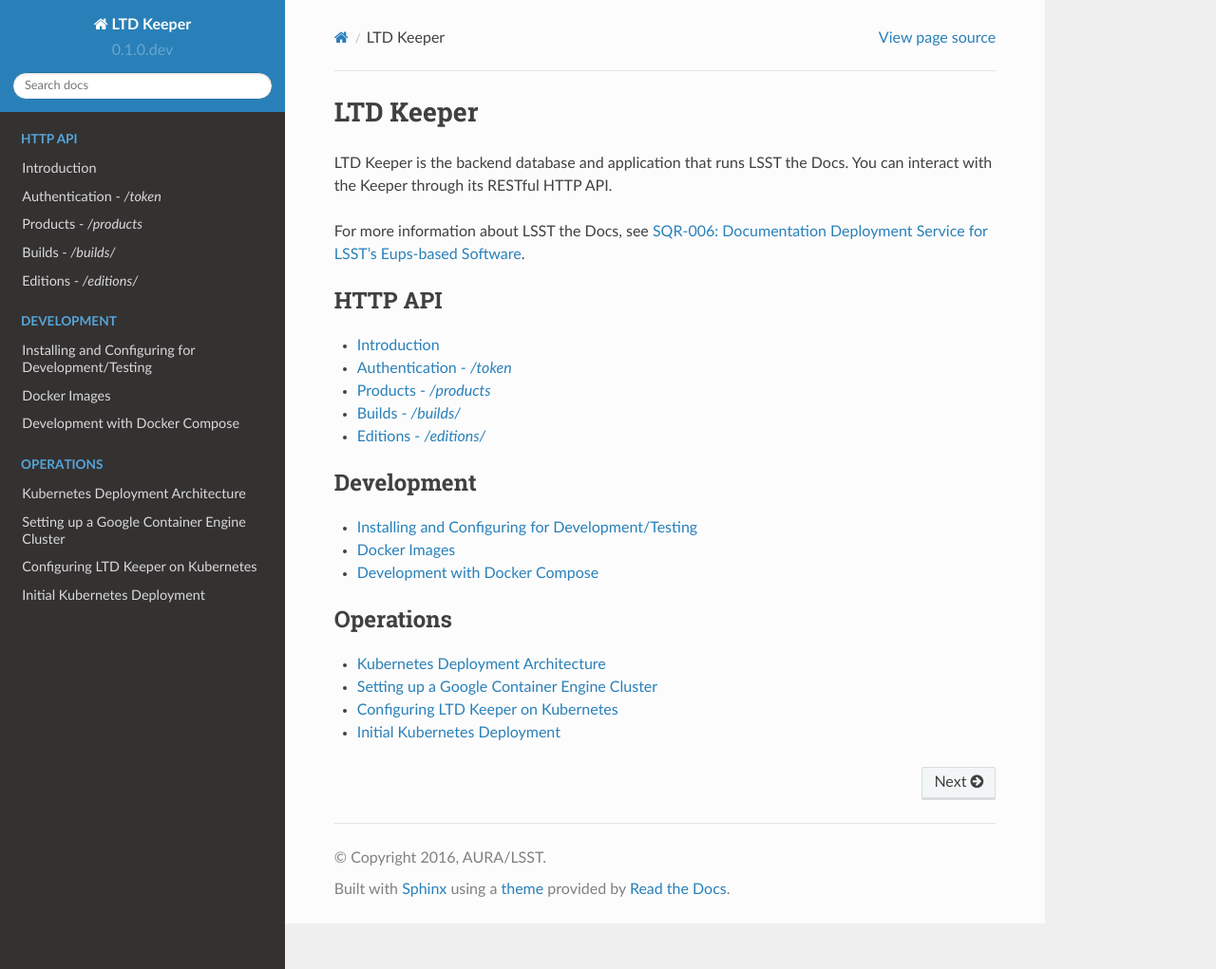
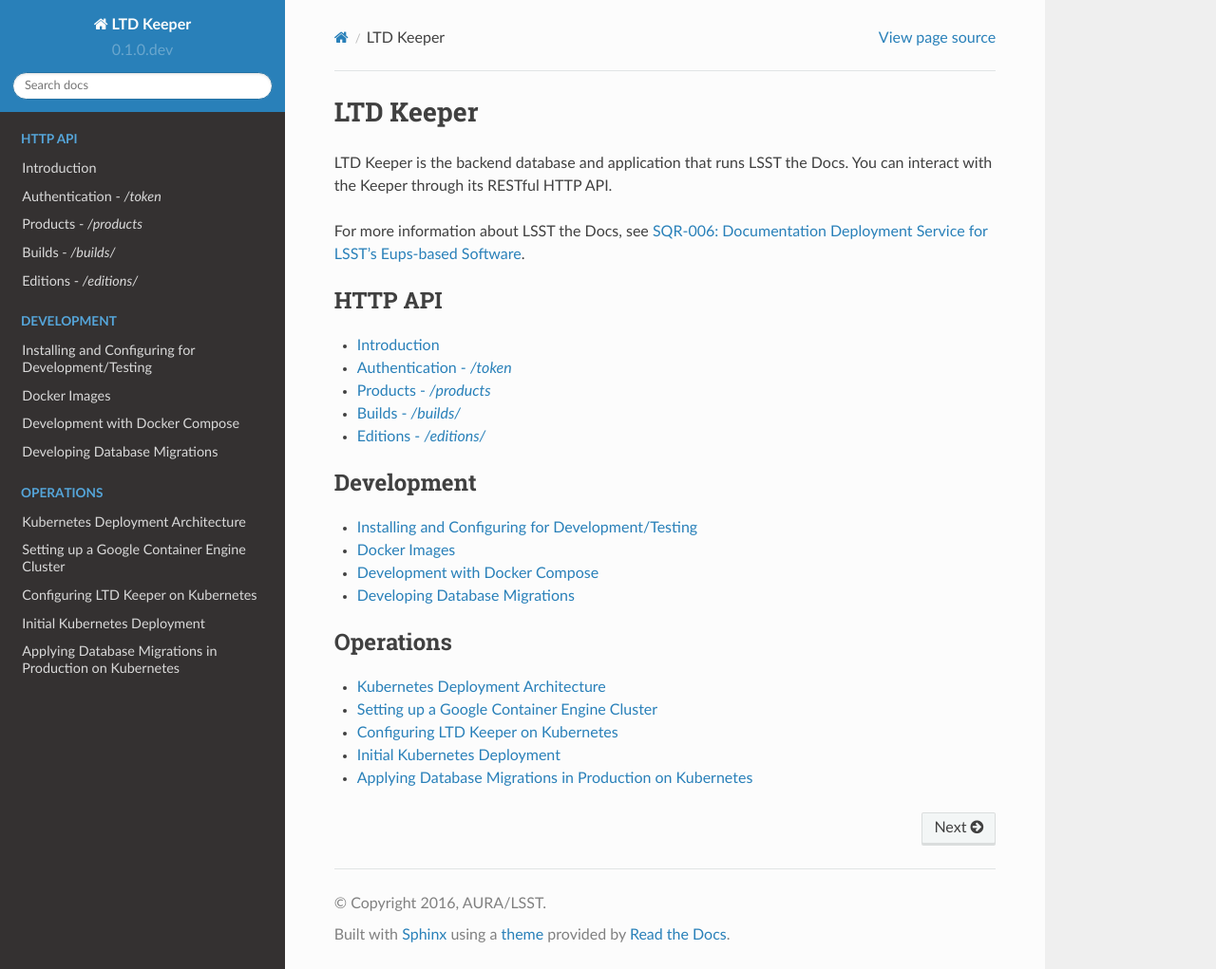
Before and after one commit to lsst-sqre/ltd-keeper, a Sphinx documentation site: the page built from docs/index.rst, in a window 1280 px wide and 1021 px high. Shown: the whole window at 95% size. Built offline with Sphinx 7.4.7 and the Read the Docs theme 2.0.0, drawn with Linux system fonts in a browser that asks for light colours; some of the changed lines change nothing that is shown.

Commit message:
Add docs on creating and applying migrations
Cover basic Alembic usage for a developer, and a procedure for applying
migration changes in production.

```diff
--- /dev/null
+++ b/docs/dev-migrations.rst
@@ -0,0 +1,49 @@
+##############################
+Developing Database Migrations
+##############################
+
+LTD Keeper uses `Alembic`_ (via `Flask-Migrate`_) to manage SQL database schema migrations.
+The entire schema is encoded in Alembic such that Alembic can build a DB schema from scratch.
+This page describes how to create a schema migration.
+See :doc:`gke-migrations` for applying these migrations to production environments.
+
+Creating a Migration
+====================
+
+Migrations occur whenever the DB schema changes.
+This includes adding, renaming or removing a column.
+This also includes changing indices or constraints on columns.
+
+In the same Git commit as the DB model is being changed, create the migration:
+
+.. code-block:: bash
+
+   ./run.py db migrate -m "message"
+
+where the *message* briefly describes the schema change.
+This command will auto-generate a migration script in :file:`migrations/versions`.
+Review that script
+
+Testing a Migration
+===================
+
+The migration can be tested locally if you have a development DB running a previous version of the schema:
+
+.. code-block:: bash
+
+   ./run.py db upgrade
+   ./run.py runserver
+
+Coding for Migrations
+=====================
+
+Migrations only update the schema of a DB, not the data within it.
+It is up to the developer to package data updates that go along with the migration.
+There are two ways to do this:
+
+1. Write an update script that can be run after the migration (or even between a sequence or migrations) that populates any new columns or tables.
+
+2. Write the application code such that it dynamically updates and populates the database.
+
+.. _Alembic: https://alembic.readthedocs.io/
+.. _Flask-Migrate: https://flask-migrate.readthedocs.io/
--- /dev/null
+++ b/docs/gke-migrations.rst
@@ -0,0 +1,73 @@
+########################################################
+Applying Database Migrations in Production on Kubernetes
+########################################################
+
+Unlike regular application code changes, database schema migrations in production require actual downtime.
+We haven't built infrastructure to seamlessly switch between schemas in production.
+
+Prerequisites
+=============
+
+- This procedure should only be followed for application updates that change DB schema and have an Alembic migration.
+  See :doc:`dev-migrations` for information about creating migrations with Alembic.
+- A new docker image with the DB change should be pushed to Docker Hub.
+- Check if additional steps are needed to apply the migration, such as seeding new data into the DB.
+
+Procedure
+=========
+
+1. Bring the deployment down:
+
+   .. code-block:: bash
+
+      kubectl delete keeper-deployment
+
+   Watch for the pods to be deleted with ``kubectl get pods``.
+
+2. Deploy the maintenance pod.
+
+   First update :file:`keeper-mgmt-pod.yaml`` with the new uWSGI container's ``image`` name.
+   Look for the lines:
+
+   .. code-block:: yaml
+
+      - name: uwsgi
+        image: "lsstsqre/ltd-keeper:latest"  # update this
+
+    Then deploy the pod:
+
+    .. code-block:: yaml
+
+       kubectl create -f keeper-mgmt-pod.yaml
+
+3. Log into the maintenance pod and apply the migration:
+
+   .. code-block:: bash
+
+      kubectl exec keeper-mgmt -c uwsgi -i -t /bin/bash
+
+   To apply the migration:
+
+   .. code-block:: bash
+
+      ./run.py db upgrade
+
+   When the upgrade is complete, log out of the management pod's shell:
+
+   .. code-block:: bash
+
+      exit
+
+4. Delete the management pod:
+
+   .. code-block:: bash
+
+      kubectl delete pod keeper-mgmt
+
+5. Deploy the application.
+
+   First update the uWSGI container's ``image`` name in :file:`keeper-deployment.yaml` to match the one used by the maintenance pod, and deploy it:
+
+   .. code-block:: bash
+
+      kubectl create -f keeper-deployment
--- a/docs/index.rst
+++ b/docs/index.rst
@@ -26,6 +26,7 @@
    install
    docker-image
    compose
+   dev-migrations
 
 .. toctree::
    :caption: Operations
@@ -36,3 +37,4 @@
    gke-setup
    gke-config
    gke-deploy
+   gke-migrations
```
